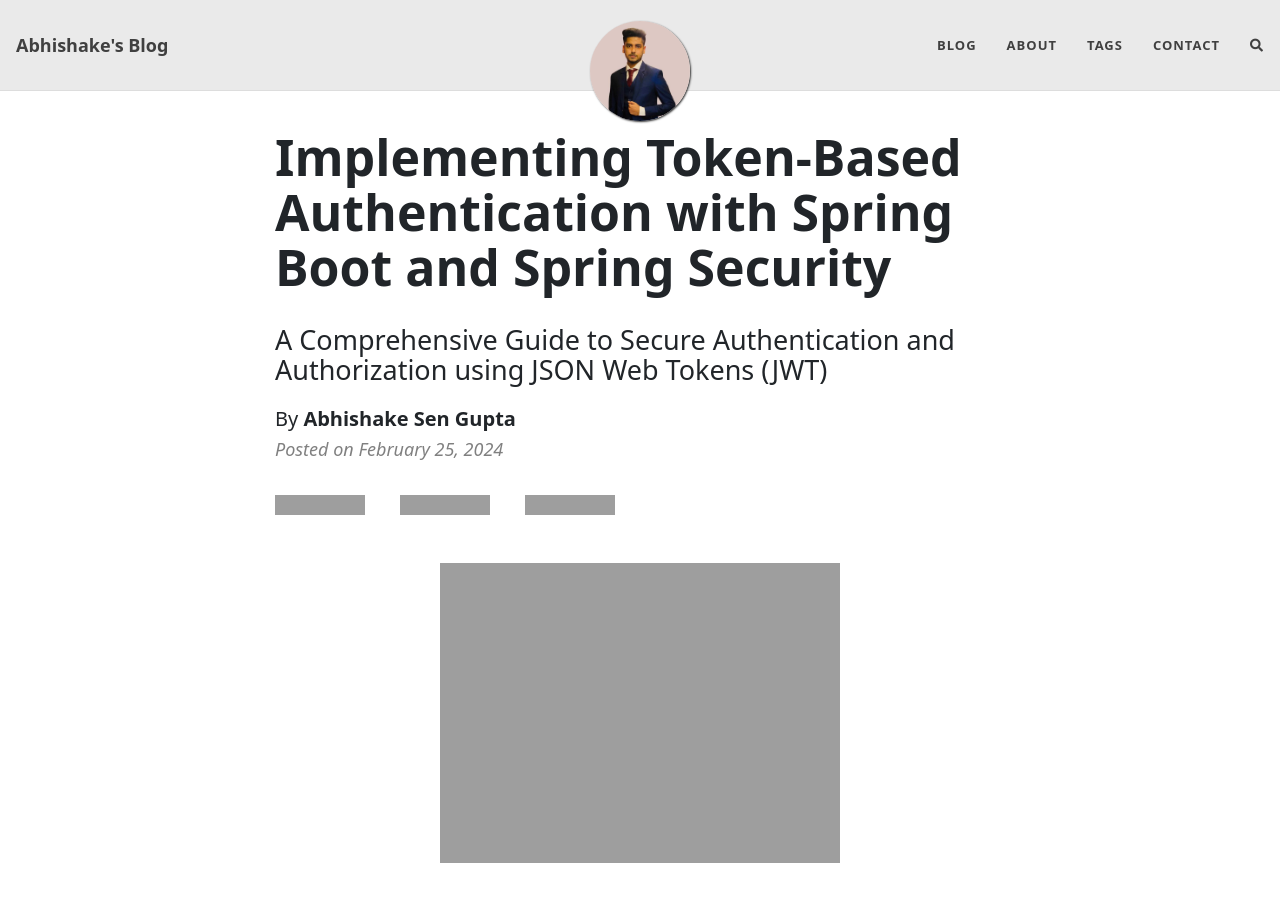
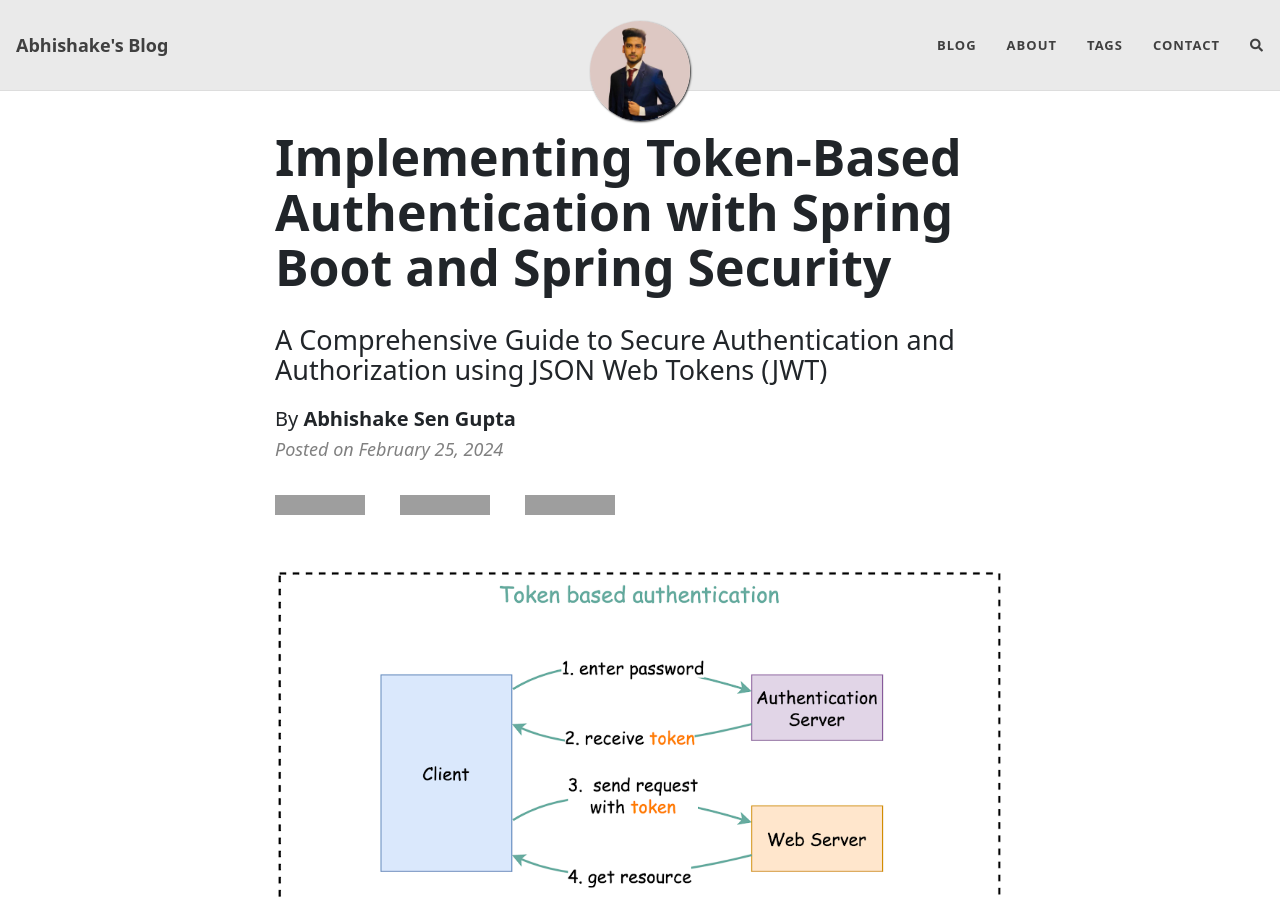
Before and after one commit to Abhishake63/abhishake.github.io, a Jekyll site: the page built from _posts/2024-02-25-spring-security-jwt.md, in a window 1280 px wide and 900 px high. Built offline with Jekyll 4.4.1, drawn with Linux system fonts in a browser that asks for light colours; nearby versions of some CDN libraries; comment, search, counter and statistics services are not loaded; grey boxes are pictures that could not be loaded.

Commit message:
added proper image name

```diff
--- a/_posts/2024-02-25-spring-security-jwt.md
+++ b/_posts/2024-02-25-spring-security-jwt.md
@@ -8,7 +8,7 @@
 author: Abhishake Sen Gupta
 ---
 
-![Crepe](https://abhishake63.github.io/assets/img/secure.jpg){: .mx-auto.d-block :}
+![Token Based Authentication](https://abhishake63.github.io/assets/img/secure.png){: .mx-auto.d-block :}
 
 Welcome to our guide on implementing token-based authentication with Spring Boot and Spring Security using JSON Web Tokens (JWT). In this tutorial, we'll walk you through the process of setting up a secure authentication system for your Spring Boot application, allowing users to register, log in, and access protected resources using JWT-based authentication.
 
```
